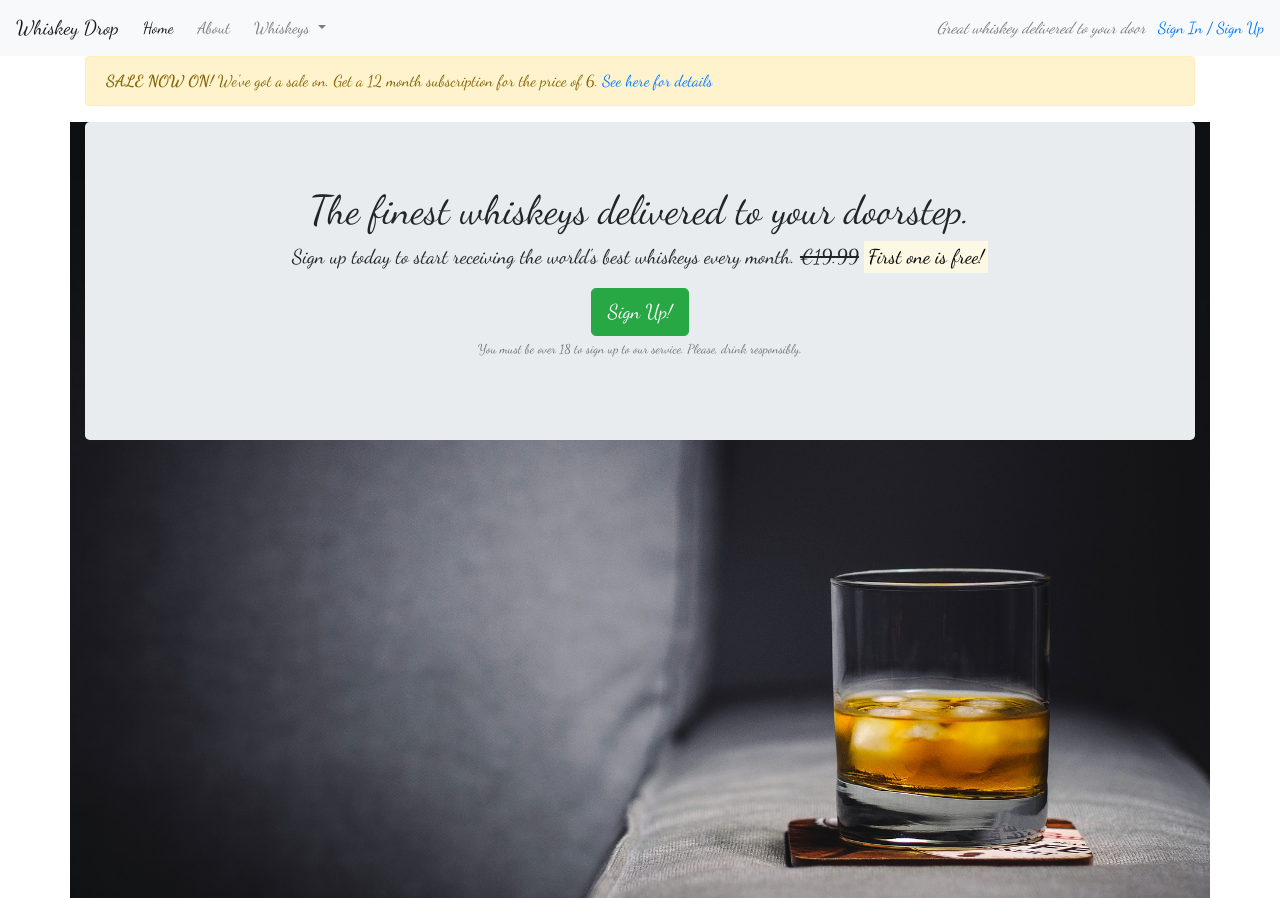
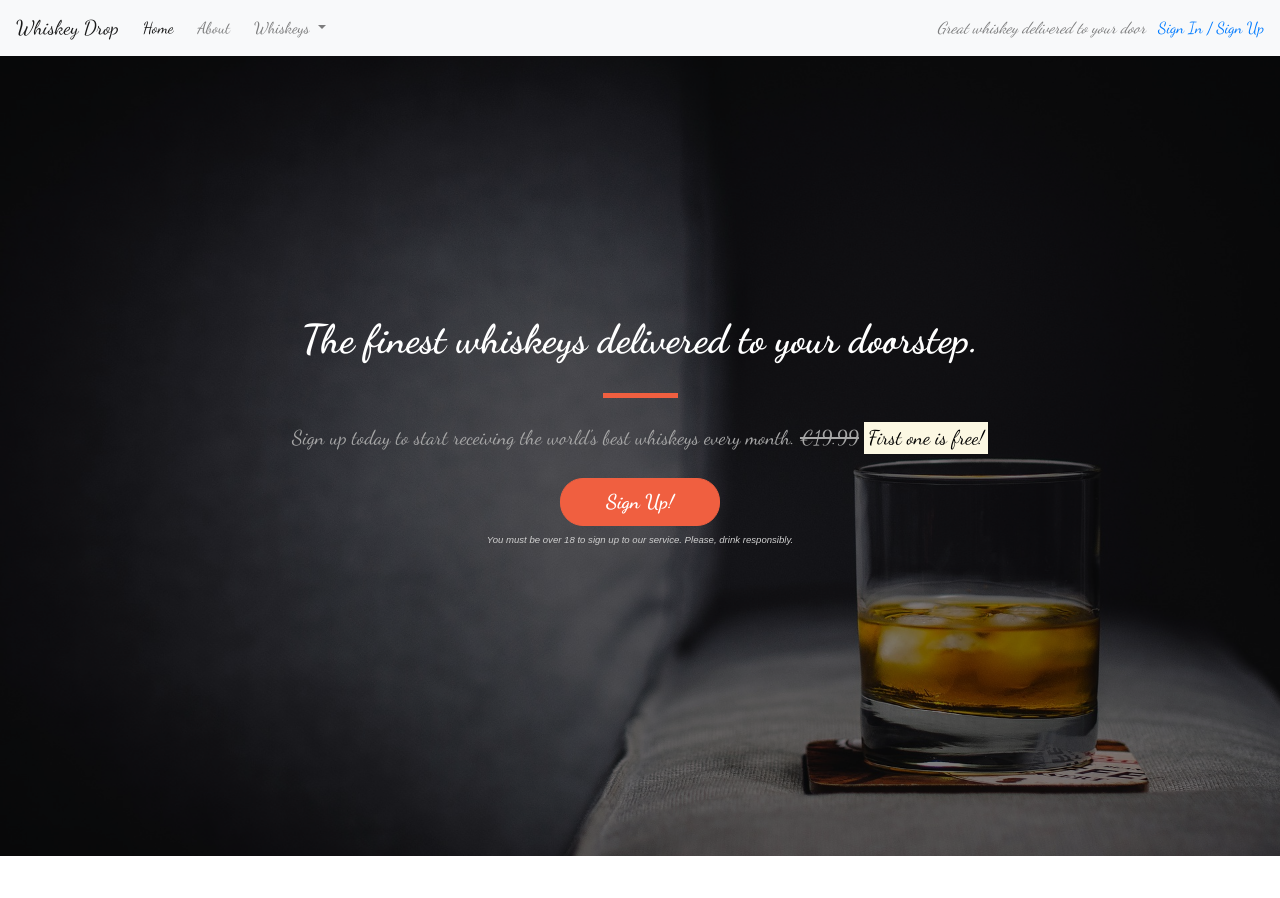
Before and after one commit to Jmurray1989/introduction-to-bootstrap, a plain HTML site: page index.html in a window 1280 px wide. Shown: the top 898 px of the page. Drawn offline with nearby package versions, Linux system fonts and the light colour scheme.

Commit message:
changed button colors

```diff
--- a/css/style.css
+++ b/css/style.css
@@ -13,10 +13,84 @@
   -moz-background-size: cover;
   -o-background-size: cover;
   background-size: cover;
+  display: flex;
+  align-items: center;
+  justify-content: center;
 
+  position: relative;
+}
 
+.opaque-overlay {
+    position: absolute;
+    top: 0;
+    left: 0;
+    height: 100%;
+    width: 100%;
+    background-color: rgba(0,0,0,0.5);
 }
 
 .quotes-container {}
 
 .features-container {}
+
+/*Block Divider*/
+
+.block-divider {
+    width: 75px;
+    height: 5px;
+    border: 0;
+}
+
+.block-divider--orange {
+    background-color: #f05f40;
+}
+
+.block-divider--short {
+    width: 35px;
+}
+
+/*Jumbotron*/
+
+.jumbotron {
+    background-color: transparent;
+}
+
+.jumbotron-header {
+    color: white;
+    font-weight: bold;
+    margin-bottom: 30px;
+}
+
+.jumbotron .lead {
+    margin: 25px 0;
+    color: #a7a7a7;
+}
+
+.jumbotron small {
+    font-size: 60%;
+    font-style: italic;
+    color: #d0d0d0;
+    font-family: sans-serif;
+}
+
+/*Buttons*/
+
+.btn--cta {
+    font-weight: bold;
+    border-radius: 23px;
+    width: 160px;
+}
+
+.btn--red {
+    color: white;
+    background-color: #f05f40;
+    border-color: #f05f40;
+}
+
+.btn--red:hover,
+.btn--red:active,
+.btn--red:focus,
+.btn--red:active:focus {
+    background-color: #df4929;
+    border-color: #df4929;
+}
--- a/index.html
+++ b/index.html
@@ -47,7 +47,7 @@
 		</div>
 
 	</nav>
-	<div class="container alert-container">
+	<!-- <div class="container alert-container">
 		<div class="row d-none d-sm-block">
 			<div class="col-12">
 				<div class="alert alert-warning">
@@ -56,18 +56,20 @@
 				</div>
 			</div>
 		</div>
-	</div>
-	<div class="container callout-container">
+	</div> -->
+	<div class="container-fluid callout-container">
 		<!-- Callout -->
+        <div class="opaque-overlay">&nbsp;</div>
 		<div class="row">
 			<div class="col-12">
 				<section class="callout jumbotron text-center">
-					<h1>The finest whiskeys delivered to your doorstep.</h1>
+					<h1 class="jumbotron-header">The finest whiskeys delivered to your doorstep.</h1>
+                    <hr class="block-divider block-divider--orange">
 					<p class="lead">Sign up today to start receiving the world's best whiskeys every month.
 						<s class="d-none d-sm-inline">€19.99</s>
 						<span class="d-inline d-sm-none"><br></span>
 						<strong><mark>First one is free!</mark></strong></p>
-					<button class="btn btn-success btn-lg" data-toggle="modal" data-target="#signupModal" >Sign Up!</button>
+					<button class="btn btn-lg btn--cta btn--red" data-toggle="modal" data-target="#signupModal" >Sign Up!</button>
 					<p class="text-muted">
 						<small>You must be over 18 to sign up to our service. Please, drink responsibly.</small></p>
 				</section>
```
